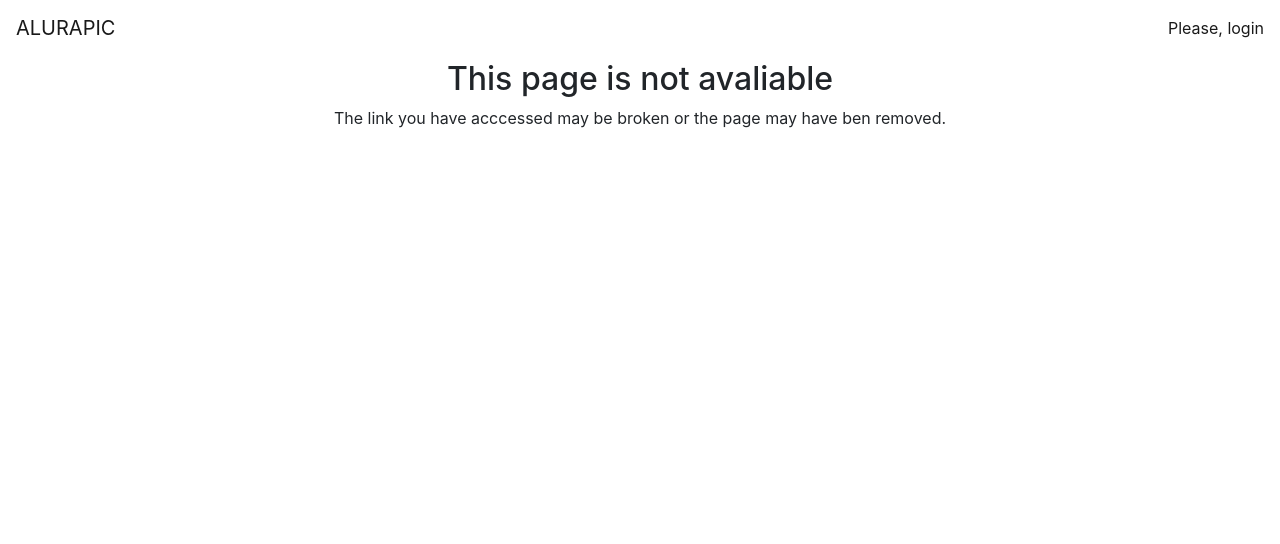
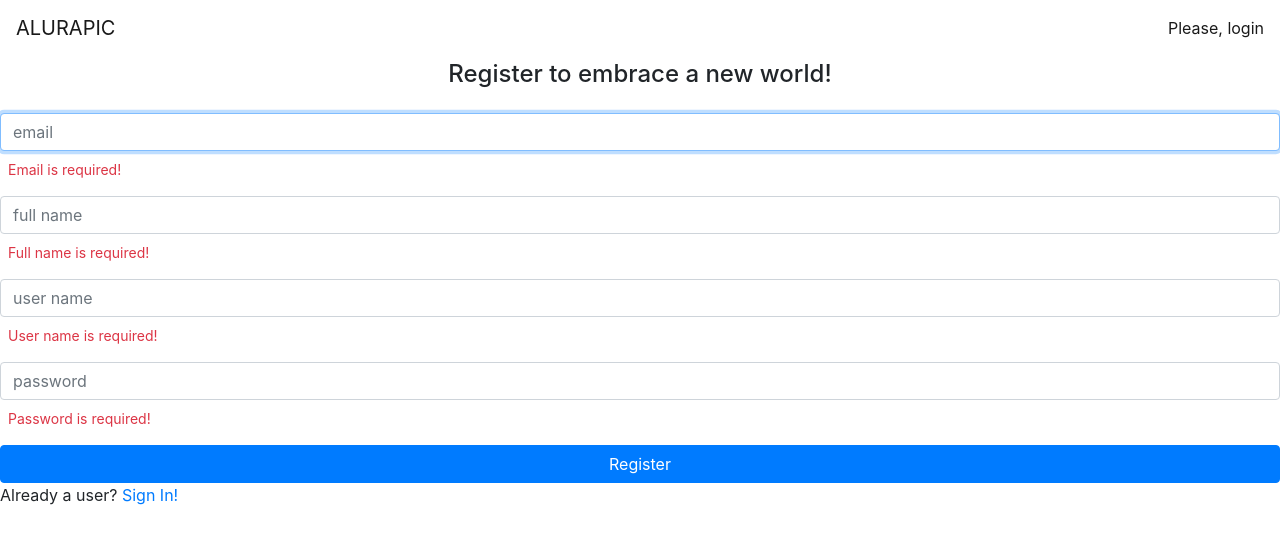
Before and after one commit to MarceloWalther-Dev/Angular-1, an Angular app: page /signup in a window 1280 px wide. Shown: the top 544 px of the page. Built offline with nearby package versions, Linux system fonts and the light colour scheme.

Commit message:
mais alguns truques de validaçoes de campos de formularios

```diff
--- a/src/app/app.routing.module.ts
+++ b/src/app/app.routing.module.ts
@@ -1,3 +1,4 @@
+import { SingupComponent } from './home/singup/singup.component';
 import { NgModule } from '@angular/core';
 import { RouterModule, Routes } from '@angular/router';
 import { AuthGuard } from './core/auth/auth.guard';
@@ -16,6 +17,10 @@ const routes: Routes = [
     path:'',
     component: SignInComponent,
     canActivate: [AuthGuard]
+  },
+  {
+    path:'signup',
+    component: SingupComponent,
   },
   {
      path:'user/:userName',
--- /dev/null
+++ b/src/app/home/singup/singup.component.html
@@ -0,0 +1,71 @@
+<h4 class="text-center"> Register to embrace a new world!</h4>
+
+<form [formGroup]="signupForm" class="form mt-4">
+    <div class="form-group">
+        <input formControlName="email" placeholder="email" class="form-control" autofocus >
+        <app-vmessage
+              *ngIf="signupForm.get('email').errors?.required"
+              title="Email is required!"
+            ></app-vmessage>
+            <app-vmessage
+              *ngIf="signupForm.get('email').errors?.email"
+              title="Invalid e-mail!"
+            ></app-vmessage>
+    </div>
+
+    <div class="form-group">
+        <input formControlName="fullName" placeholder="full name" class="form-control">
+        <app-vmessage
+            *ngIf="signupForm.get('fullName').errors?.required"
+            title="Full name is required!"
+            ></app-vmessage>
+        <app-vmessage
+            *ngIf="signupForm.get('fullName').errors?.minlength"
+            title="User name minlength 2!"
+        ></app-vmessage>
+        <app-vmessage
+            *ngIf="signupForm.get('fullName').errors?.maxlength"
+            title="User name maxlength 40!"
+        ></app-vmessage>
+    </div>
+
+    <div class="form-group">
+        <input formControlName="userName" placeholder="user name" class="form-control">
+      <app-vmessage
+        *ngIf="signupForm.get('userName').errors?.required"
+        title="User name is required!"
+        ></app-vmessage>
+      <app-vmessage
+        *ngIf="signupForm.get('userName').errors?.minlength"
+        title="User name minlength 2!"
+      ></app-vmessage>
+      <app-vmessage
+        *ngIf="signupForm.get('userName').errors?.maxlength"
+        title="User name maxlength 30!"
+      ></app-vmessage>
+      <app-vmessage
+        *ngIf="signupForm.get('userName').errors?.pattern"
+        title="User name is pattern!"
+      ></app-vmessage>
+    </div>
+
+    <div class="form-group">
+        <input formControlName="password" type="password" placeholder="password" class="form-control">
+        <app-vmessage
+            *ngIf="signupForm.get('password').errors?.required"
+            title="Password is required!"
+            ></app-vmessage>
+        <app-vmessage
+            *ngIf="signupForm.get('password').errors?.minlength"
+            title="Password minlength 8!"
+        ></app-vmessage>
+        <app-vmessage
+            *ngIf="signupForm.get('password').errors?.maxlength"
+            title="Password maxlength 18!"
+        ></app-vmessage>
+    </div>
+
+    <button class="btn btn-primary btn-block">Register</button>
+
+    <p>Already a user? <a [routerLink]="['']"> Sign In!</a></p>
+</form>
--- /dev/null
+++ b/src/app/home/singup/singup.component.ts
@@ -0,0 +1,46 @@
+import { Component, OnInit } from '@angular/core';
+import { FormBuilder, FormGroup, Validators } from '@angular/forms';
+
+@Component({
+  selector: 'app-singup',
+  templateUrl: './singup.component.html',
+  styleUrls: ['./singup.component.css']
+})
+export class SingupComponent implements OnInit {
+
+  signupForm: FormGroup;
+
+  constructor(private formBuilder: FormBuilder) {
+
+  }
+
+  ngOnInit(): void {
+
+    this.signupForm = this.formBuilder.group({
+
+      email: ['', [
+        Validators.required,
+        Validators.email
+      ]],
+      fullName: ['',[
+        Validators.required,
+        Validators.minLength(2),
+        Validators.maxLength(40)
+      ]],
+      userName: ['',[
+        Validators.required,
+        Validators.minLength(2),
+        Validators.maxLength(30),
+        Validators.pattern(/^[A-Za-z0-9_\-]+$/)
+      ]],
+      password: ['',[
+        Validators.required,
+        Validators.minLength(8),
+        Validators.maxLength(18)
+      ]]
+
+    })
+
+  }
+
+}
```
Also changed, not shown: src/app/home/home.module.ts (+6 -2 lines), src/app/home/singup/singup.component.css (added), 1 other file (tests, documents, lock files or other folders).
